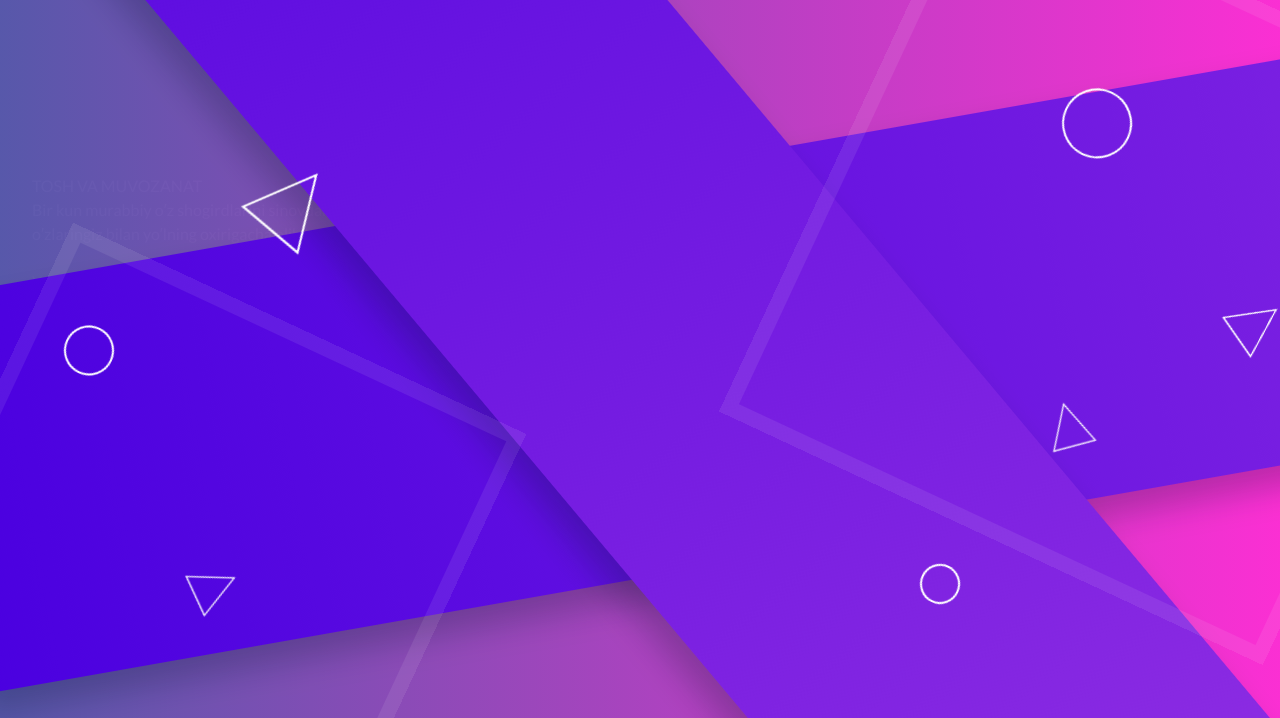
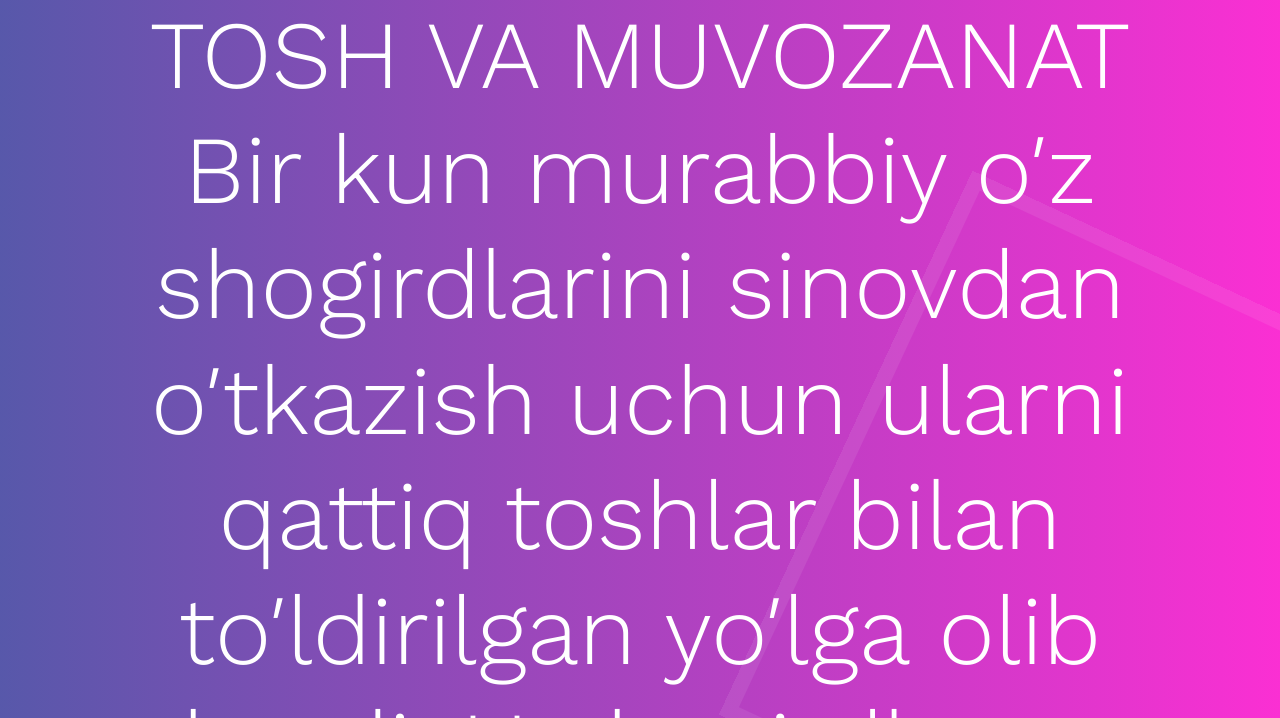
Before and after one commit to Sessiya/1, a plain HTML site: page index.html in a window 1280 px wide. Shown: the part 82-800 px from the top of the page. Drawn offline with nearby package versions, Linux system fonts and the light colour scheme.

Commit message:
Update index.html

```diff
--- a/index.html
+++ b/index.html
@@ -62,7 +62,8 @@
 	</div>
 
 </div><div class="jumbotron d-flex align-items-center">
-	<b><fontt color="white"> TOSH VA MUVOZANAT<br>
+	  <div class="container text-center">
+    <h3 class="display-1 mb-4"> TOSH VA MUVOZANAT<br>
 Bir kun murabbiy o′z shogirdlarini sinovdan o′tkazish uchun ularni qattiq toshlar bilan to′ldirilgan yo′lga olib bordi.
         U shogirdlarga shunday dedi: Mana bu toshlarni olib, o′zlaringiz bilan yo′lning oxirigacha olib boring. Bu yuk qanchalik qiyin bo′lmasin, sizlarni sinab ko′rishim uchun kerak.
         <br><br>
@@ -76,7 +77,8 @@ Bir kun murabbiy o′z shogirdlarini sinovdan o′tkazish uchun ularni qattiq to
         Shogird yukini ochgach, ichidan oltin va qimmatbaho toshlar chiqdi.
         Murabbiy shogirdlarga qarab: O′zingizga yuk bo′lgudek tuyulgan har bir sinov aslida sizni yanada boy va kuchli qiladi.
         Hayotdagi har bir qiyinchilik - bu ichida yashirin bir xazinasi bo′lgan yukdir. Kim sabr bilan uni oxirigacha olib boradi, o′sha odam o′zining haqiqiy imkoniyatlarini topadi, dedi.
-	</fontt></b>
+    </hə>
+	  </div>
   <div class="rectangle-1"></div>
   <div class="rectangle-2"></div>
   <div class="rectangle-transparent-1"></div>
```
